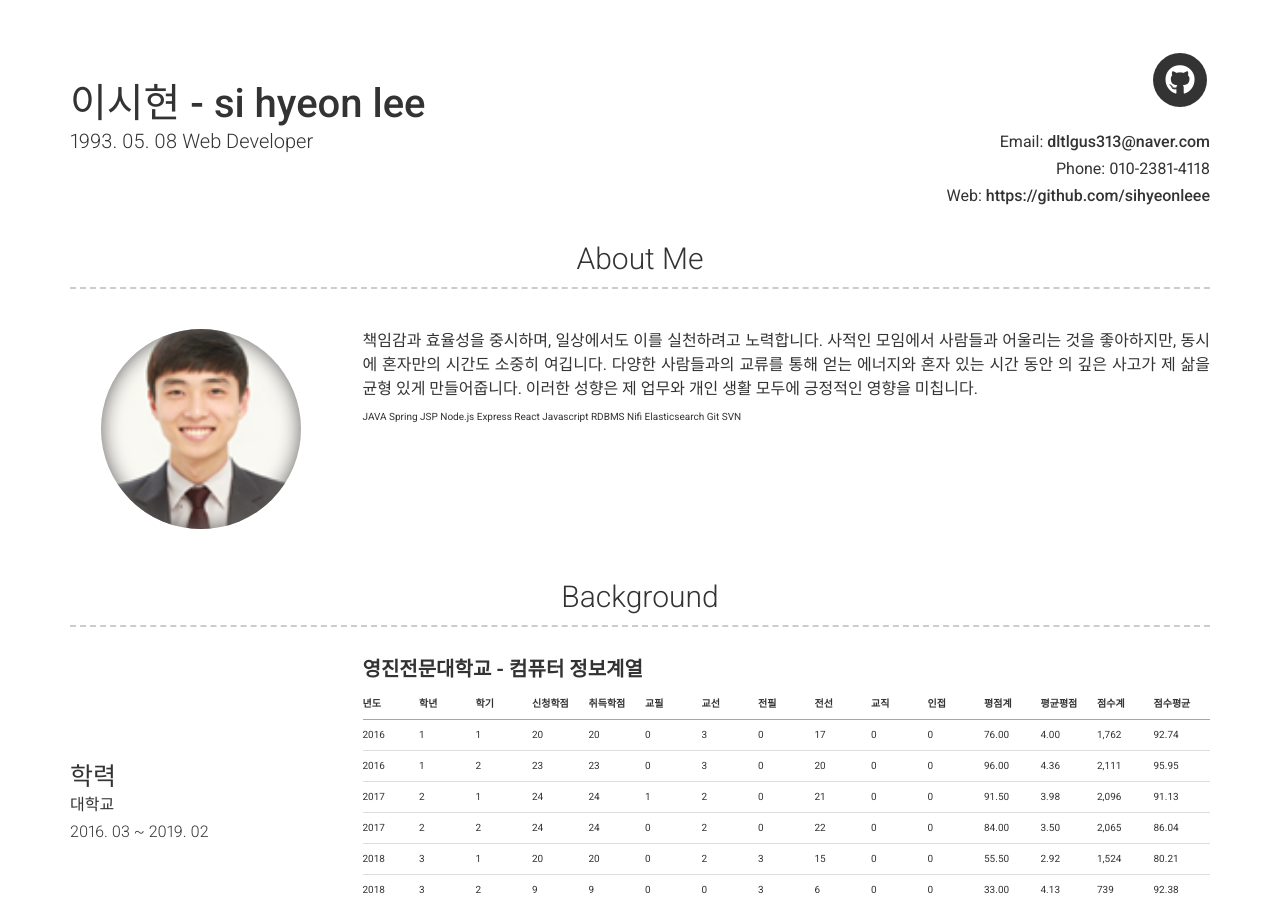
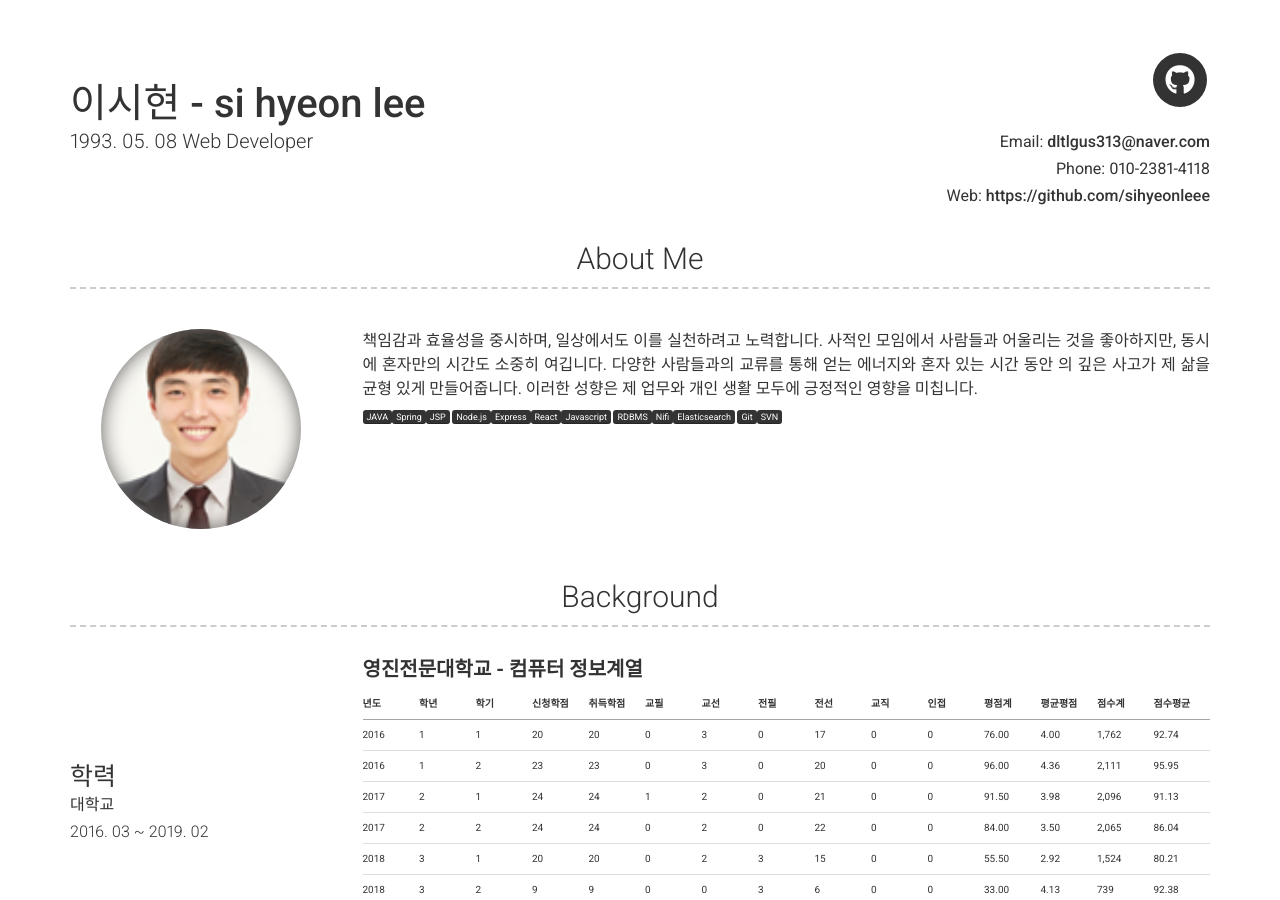
Before and after one commit to sihyeonleee/sihyeonleee.github.io, a Jekyll site: the page built from index.md, in a window 1280 px wide and 900 px high. Built offline with Jekyll 4.4.1, drawn with Linux system fonts in a browser that asks for light colours; nearby versions of some CDN libraries.

Commit message:
no message

```diff
--- a/_config.yml
+++ b/_config.yml
@@ -58,10 +58,10 @@ about_content: | # this will include new lines to allow paragraphs
     의 깊은 사고가 제 삶을 균형 있게 만들어줍니다. 이러한 성향은 제 업무와 개인
     생활 모두에 긍정적인 영향을 미칩니다.
     <div>
-    JAVA Spring JSP
-    Node.js Express React Javascript
-    RDBMS Nifi Elasticsearch
-    Git SVN
+      <mark>JAVA</mark><mark>Spring</mark><mark>JSP</mark>
+      <mark>Node.js</mark><mark>Express</mark><mark>React</mark><mark>Javascript</mark>
+      <mark>RDBMS</mark><mark>Nifi</mark><mark>Elasticsearch</mark>
+      <mark>Git</mark><mark>SVN</mark>
     </div>
 content:
   - title: Background
```
